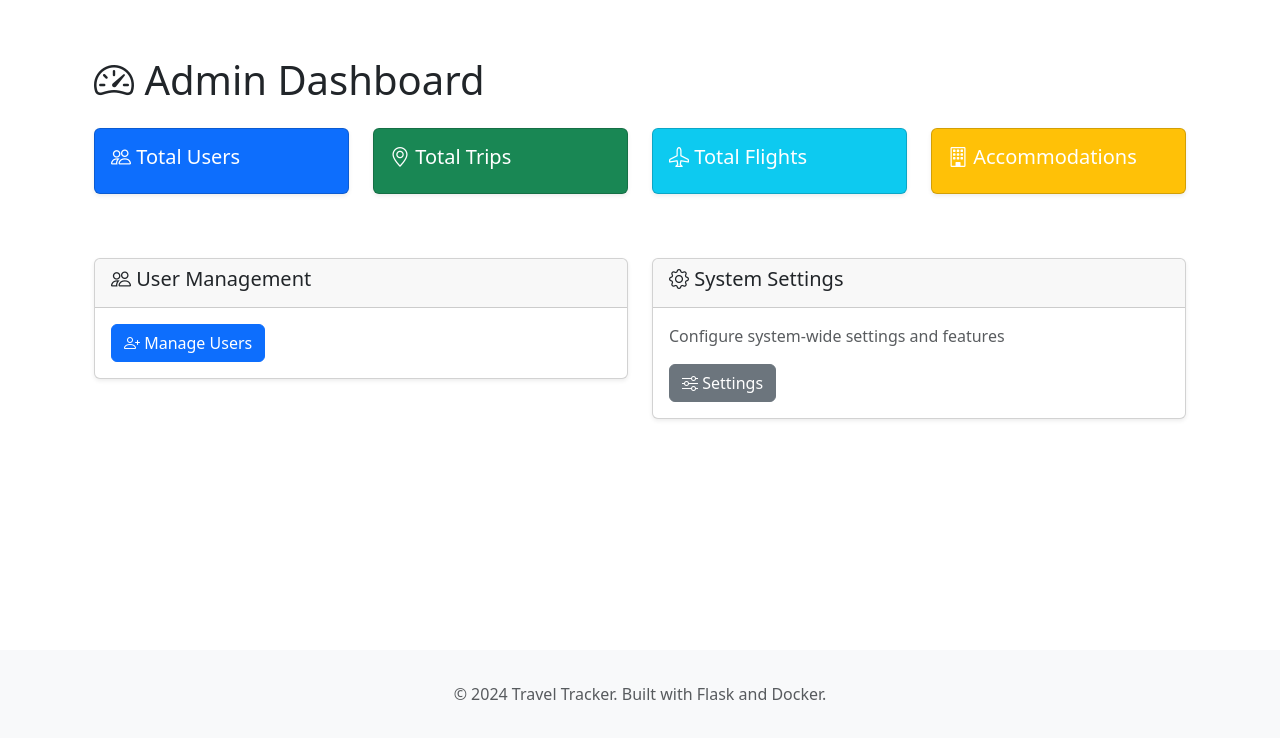
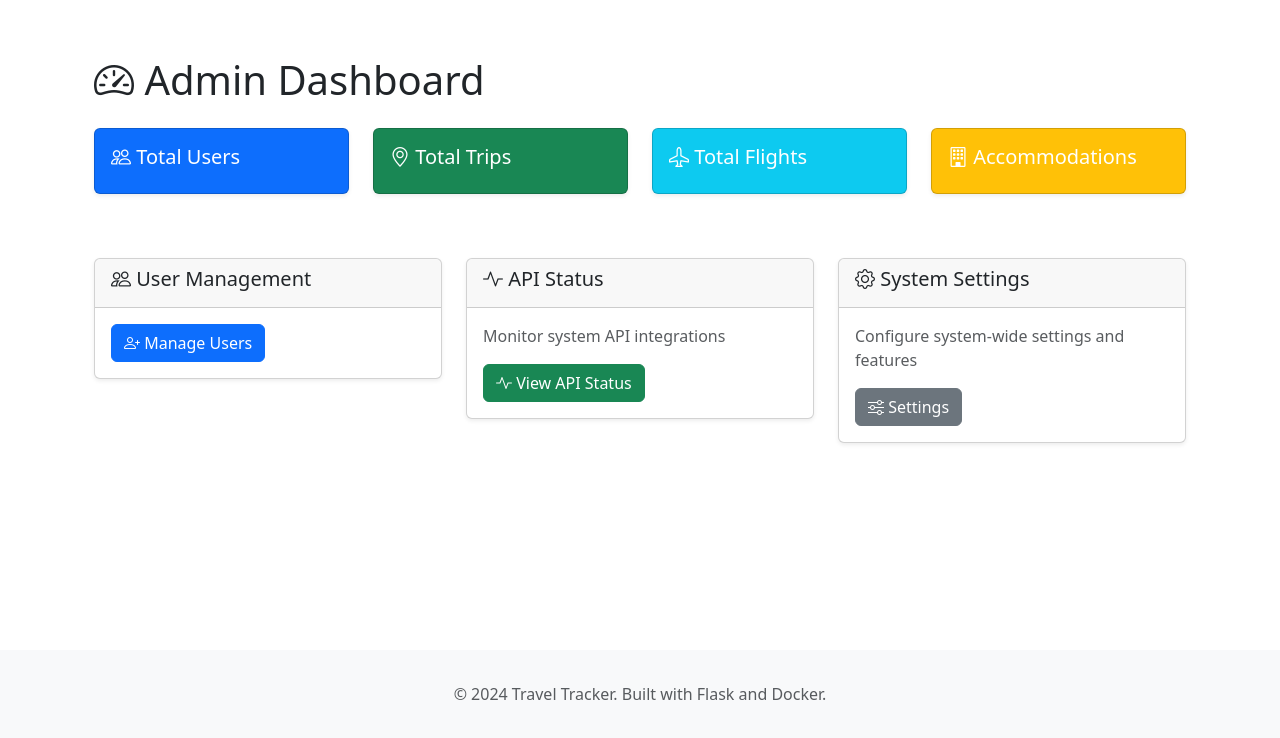
Before and after one commit to wingnut144/TravelTracker, a Flask app: template templates/admin/dashboard.html in a window 1280 px wide. Shown: the part 62-800 px from the top of the page. Run offline with Flask 3, Linux system fonts and the light colour scheme; the template is opened without the code that fills it, so the values that code supplies are empty.

Commit message:
Update dashboard.html

```diff
--- a/templates/admin/dashboard.html
+++ b/templates/admin/dashboard.html
@@ -1,7 +1,5 @@
 {% extends "base.html" %}
-
 {% block title %}Admin Dashboard - Travel Tracker{% endblock %}
-
 {% block content %}
 <div class="container mt-4">
     <h1><i class="bi bi-speedometer2"></i> Admin Dashboard</h1>
@@ -45,7 +43,7 @@
     </div>
 
     <div class="row mt-4">
-        <div class="col-md-6">
+        <div class="col-md-4">
             <div class="card">
                 <div class="card-header">
                     <h5><i class="bi bi-people"></i> User Management</h5>
@@ -58,7 +56,21 @@
             </div>
         </div>
 
-        <div class="col-md-6">
+        <div class="col-md-4">
+            <div class="card">
+                <div class="card-header">
+                    <h5><i class="bi bi-activity"></i> API Status</h5>
+                </div>
+                <div class="card-body">
+                    <p class="text-muted">Monitor system API integrations</p>
+                    <a href="{{ url_for('admin.api_status') }}" class="btn btn-success">
+                        <i class="bi bi-activity"></i> View API Status
+                    </a>
+                </div>
+            </div>
+        </div>
+
+        <div class="col-md-4">
             <div class="card">
                 <div class="card-header">
                     <h5><i class="bi bi-gear"></i> System Settings</h5>
```
